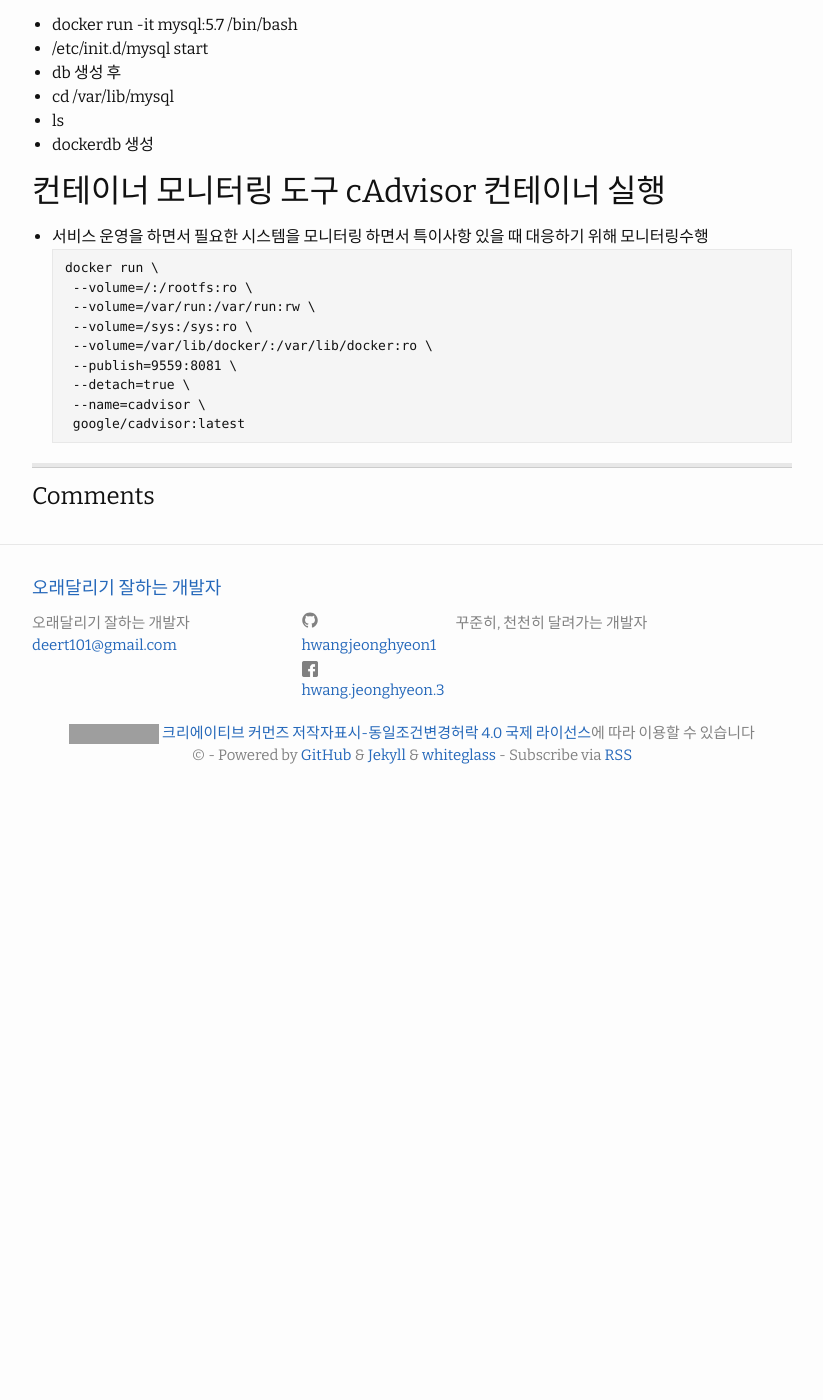
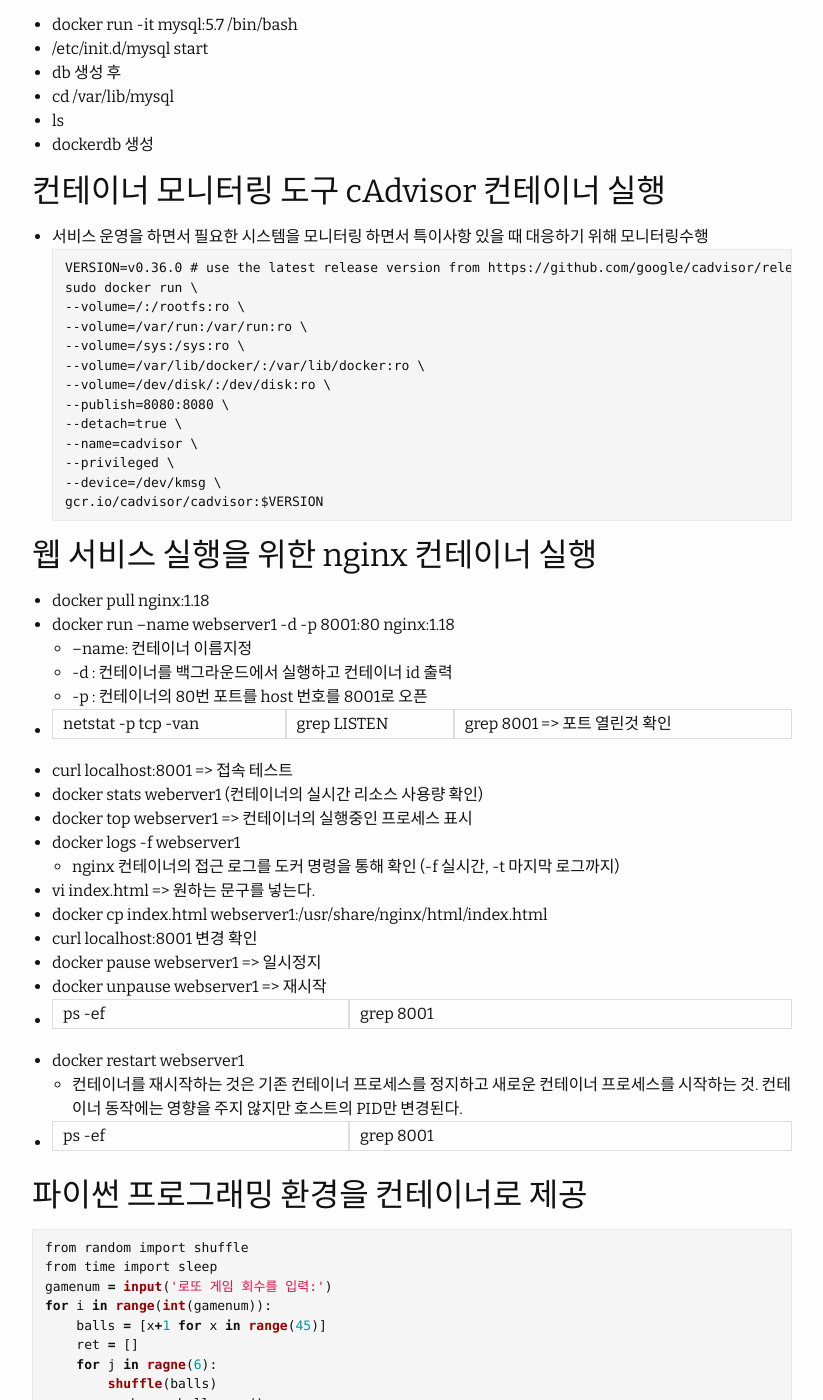
Before and after one commit to HWANGJEONGHYEON1/HWANGJEONGHYEON1.github.io, a Jekyll site: the page built from _posts/2022-04-21-docker-container-3 copy.md, in a window 1280 px wide and 1400 px high, scrolled down 2126 px. Shown: the whole window, without its empty margins (228-1051 px from the left). Built offline with Jekyll 4.4.1, drawn with Linux system fonts in a browser that asks for light colours; comment, search, counter and statistics services are not loaded; before the commit the page ends 2923 px from its top, so only the background shows below that; some of the changed text lies outside the part shown; grey boxes are pictures that could not be loaded.

Commit message:
[docs] docker -3

````diff
--- a/_posts/2022-04-21-docker-container-3.md
+++ b/_posts/2022-04-21-docker-container-3 copy.md
@@ -87,13 +87,63 @@ categories: docker
 ## 컨테이너 모니터링 도구 cAdvisor 컨테이너 실행
 - 서비스 운영을 하면서 필요한 시스템을 모니터링 하면서 특이사항 있을 때 대응하기 위해 모니터링수행
 ```
-docker run \
- --volume=/:/rootfs:ro \
- --volume=/var/run:/var/run:rw \
- --volume=/sys:/sys:ro \
- --volume=/var/lib/docker/:/var/lib/docker:ro \
- --publish=9559:8081 \
- --detach=true \
- --name=cadvisor \
- google/cadvisor:latest
+VERSION=v0.36.0 # use the latest release version from https://github.com/google/cadvisor/releases
+sudo docker run \
+  --volume=/:/rootfs:ro \
+  --volume=/var/run:/var/run:ro \
+  --volume=/sys:/sys:ro \
+  --volume=/var/lib/docker/:/var/lib/docker:ro \
+  --volume=/dev/disk/:/dev/disk:ro \
+  --publish=8080:8080 \
+  --detach=true \
+  --name=cadvisor \
+  --privileged \
+  --device=/dev/kmsg \
+  gcr.io/cadvisor/cadvisor:$VERSION
 ```
+
+## 웹 서비스 실행을 위한 nginx 컨테이너 실행
+- docker pull nginx:1.18
+- docker run --name webserver1 -d -p 8001:80 nginx:1.18
+    - --name: 컨테이너 이름지정
+    - -d : 컨테이너를 백그라운드에서 실행하고 컨테이너 id 출력
+    - -p : 컨테이너의 80번 포트를 host 번호를 8001로 오픈
+- netstat -p tcp -van | grep LISTEN | grep 8001 => 포트 열린것 확인
+- curl localhost:8001 => 접속 테스트
+- docker stats weberver1 (컨테이너의 실시간 리소스 사용량 확인)
+- docker top webserver1 => 컨테이너의 실행중인 프로세스 표시
+- docker logs -f webserver1
+    - nginx 컨테이너의 접근 로그를 도커 명령을 통해 확인 (-f 실시간, -t 마지막 로그까지)
+- vi index.html => 원하는 문구를 넣는다.
+- docker cp index.html webserver1:/usr/share/nginx/html/index.html
+- curl localhost:8001 변경 확인
+- docker pause webserver1 => 일시정지
+- docker unpause webserver1 => 재시작
+- ps -ef | grep 8001
+- docker restart webserver1
+    - 컨테이너를 재시작하는 것은 기존 컨테이너 프로세스를 정지하고 새로운 컨테이너 프로세스를 시작하는 것. 컨테이너 동작에는 영향을 주지 않지만 호스트의 PID만 변경된다.
+- ps -ef | grep 8001
+
+
+## 파이썬 프로그래밍 환경을 컨테이너로 제공
+```python
+from random import shuffle
+from time import sleep
+gamenum = input('로또 게임 회수를 입력:')
+for i in range(int(gamenum)):
+    balls = [x+1 for x in range(45)]
+    ret = []
+    for j in ragne(6):
+        shuffle(balls)
+        number = balls.pop()
+        ret.append(number)
+        ref.sort()
+        print('로또번호[%d]: ' %(i+1), end='')
+        print(ret)
+        sleep(1)
+```
+- docker run -it -d --name=python_test -p 8900:8900 python
+- vi py_lotto.py
+- docker cp py_lotto.py python_test:/
+- docker exec -it python_test bash => 파이썬 잘 설치되었는지 확인
+- docker exec -it python_test python /py_lotto.py
````
Also changed, not shown: _posts/2022-04-27-docker-container-4.md (added, +10 -0 lines).
